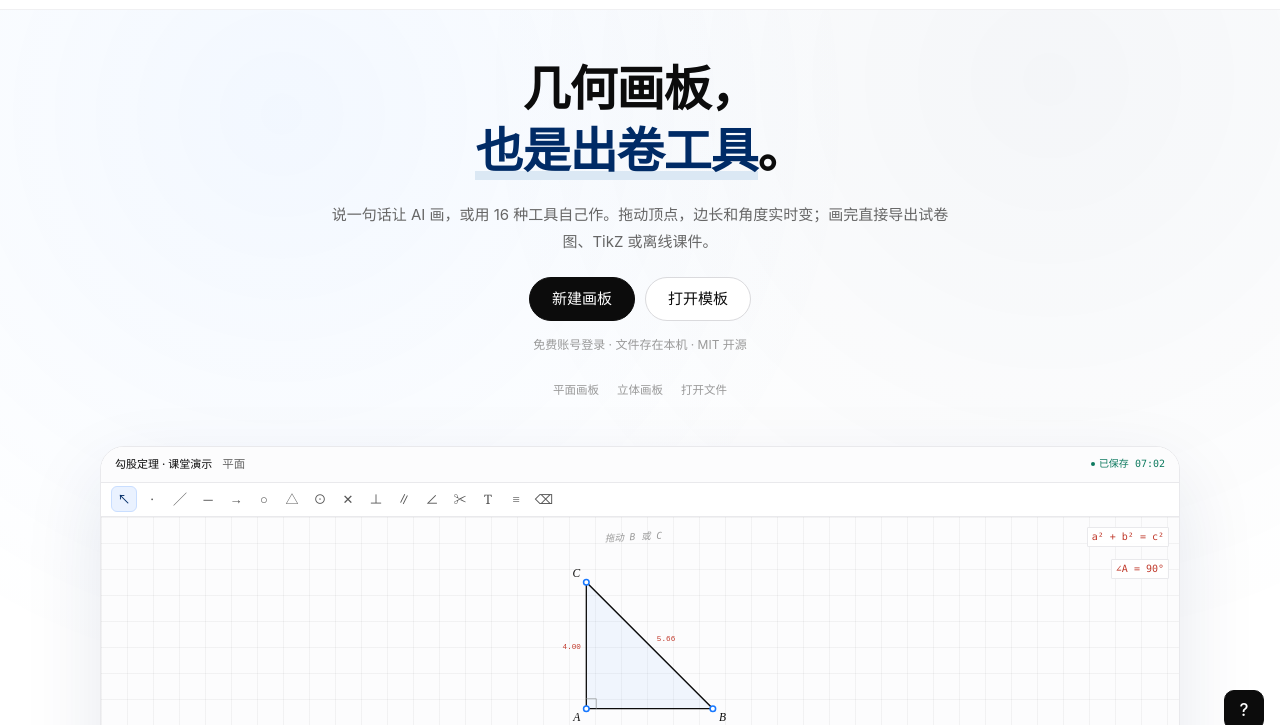
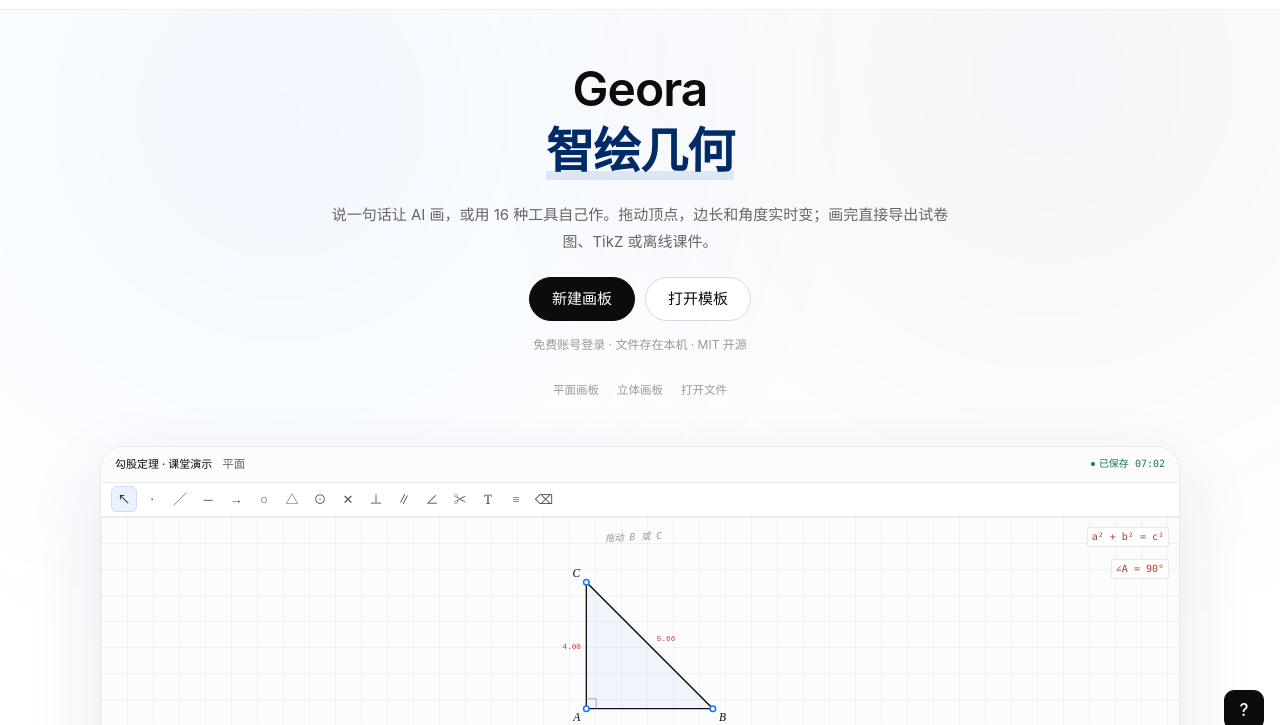
Before and after one commit to Cyrus-Nebula/zhihuabaiban, a plain HTML site: page index.html in a window 1280 px wide. Shown: the part 54-779 px from the top of the page. Drawn offline with nearby package versions, Linux system fonts and the light colour scheme; a small style sheet from the web is missing.

Commit message:
feat(landing): hero title 改为 Geora / 智绘几何 双语

```diff
--- a/index.html
+++ b/index.html
@@ -60,7 +60,7 @@
       <span class="deco deco-dot"></span>
     </div>
     <div class="hero-copy">
-      <h1 class="hero-title">几何画板，<br><span class="hl">也是出卷工具</span>。</h1>
+      <h1 class="hero-title">Geora<br><span class="hl">智绘几何</span></h1>
       <p class="hero-sub">说一句话让 AI 画，或用 16 种工具自己作。拖动顶点，边长和角度实时变；画完直接导出试卷图、TikZ 或离线课件。</p>
 
       <div class="hero-cta">
```
